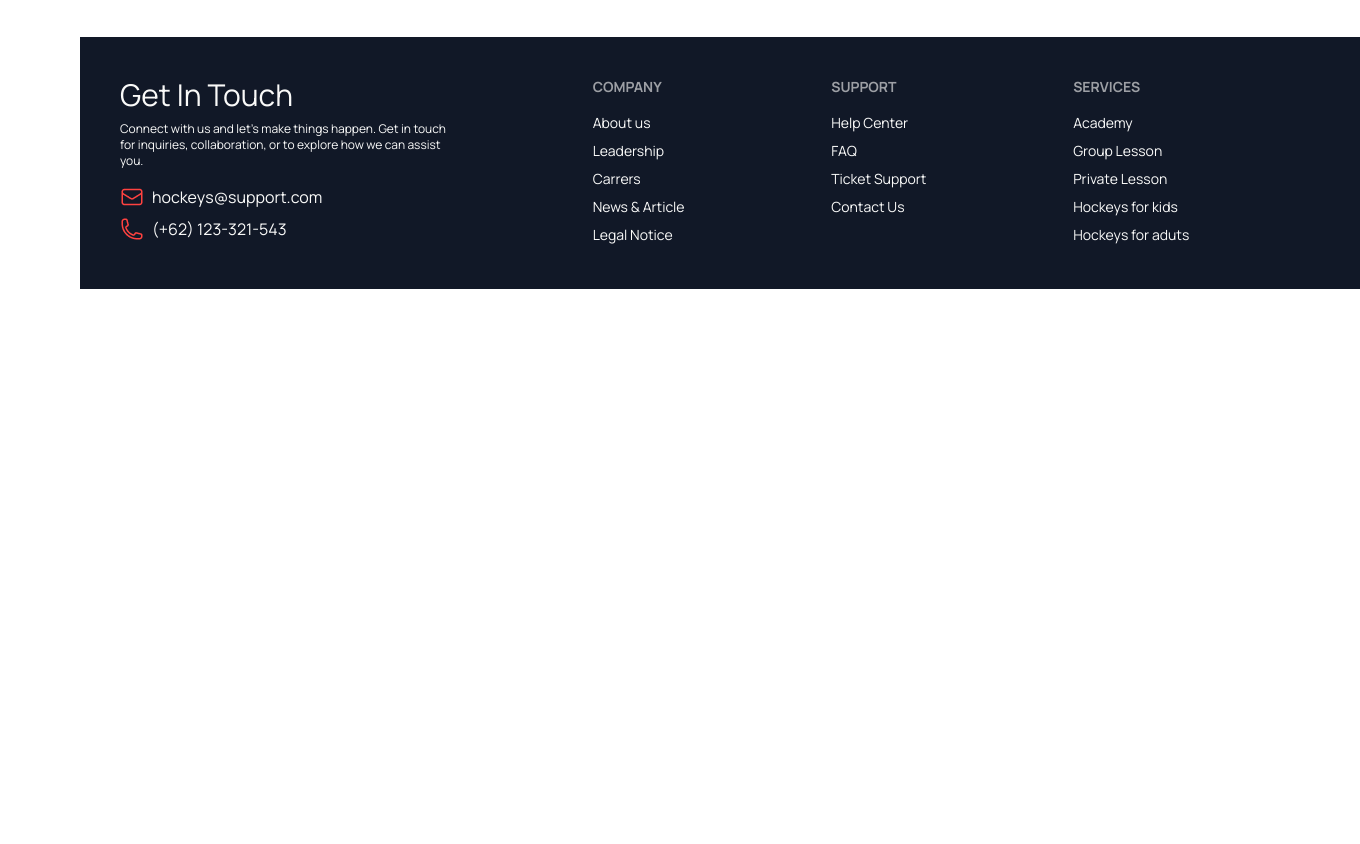
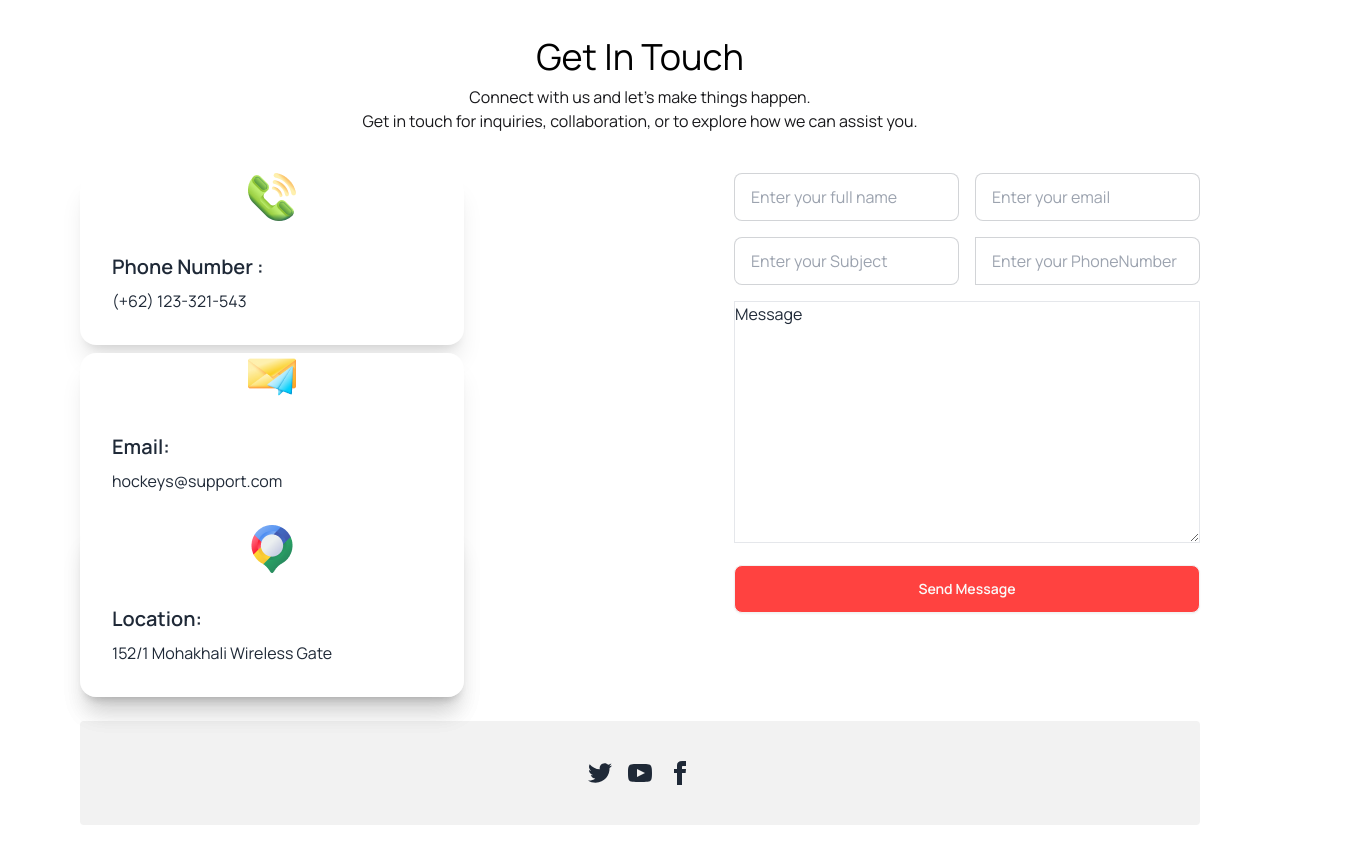
Before and after one commit to mdolidehasan/Hockey-Website, a plain HTML site: page index.html in a window 1280 px wide. Shown: the part 3736-4580 px from the top of the page, 1360 px wide, since content can reach past the window. Before the commit the page ends 4025 px from the top, so only its background shows below. Drawn offline with nearby package versions, Linux system fonts and the light colour scheme.

Commit message:
Almost Done commit!

```diff
--- a/index.html
+++ b/index.html
@@ -440,10 +440,77 @@
         </div>
       </div>
     </section>
+
+    <!-- Social Media Section -->
+    <section class="mt-10">
+      <div class="text-center mb-10">
+        <h1 class="text-black text-4xl mb-2">Get In Touch</h1>
+        <p class="text-zinc-900 text-base">Connect with us and let's make things happen. <br>Get in touch for inquiries, collaboration, or to explore how we can assist you.</p>
+      </div>
+
+      <!-- Social Media -->
+      <div class="mx-20 flex justify-between">
+        <div class="">
+          <div class="card w-96 bg-base-100 shadow-xl mb-2">
+            <figure><img src="Images/Group 1171275317.png" alt="Shoes" /></figure>
+            <div class="card-body">
+              <h2 class="card-title">Phone Number :</h2>
+              <p>(+62) 123-321-543</p>
+            </div>
+          </div>
+          <div class="card w-96 bg-base-100 shadow-xl mb-2">
+            <figure><img src="Images/Group 1171275318.png" alt="Shoes" /></figure>
+            <div class="card-body">
+              <h2 class="card-title">Email:</h2>
+              <p>hockeys@support.com</p>
+            </div>
+            <div class="card w-96 bg-base-100 shadow-xl">
+              <figure><img src="Images/Group 1171275321.png" alt="Shoes" /></figure>
+              <div class="card-body">
+                <h2 class="card-title">Location:</h2>
+                <p>152/1 Mohakhali Wireless Gate</p>
+              </div>
+            </div>
+          </div>
+        </div>
+        <div>
+          <div class="flex gap-4 mb-4">
+            <div class="join">
+              <input class="input input-bordered join-item" placeholder="Enter your full name"/>
+            </div>
+            <div class="join">
+              <input class="input input-bordered join-item" placeholder="Enter your email"/>
+            </div>
+          </div>
+          <div class="flex gap-4 mb-4">
+            <div class="join">
+              <input class="input input-bordered join-item" placeholder="Enter your Subject"/>
+            </div>
+            <div class="join">
+              <input class="input input-bordered join-item" placeholder="Enter your PhoneNumber"/>
+            </div>
+          </div>
+          <div>
+            <textarea class="border w-full" name="" id="" cols="30" rows="10" placeholder="Write your message">Message</textarea>
+            <button class="btn bg-hockey-primary text-stone-50 btn-wide w-full mt-4">Send Message</button>
+          </div>
+        </div>
+      </div>
+      <div class="mx-20 mt-4">
+        <div class="footer footer-center p-10 bg-base-200 text-base-content rounded">
+          <nav>
+            <div class="grid grid-flow-col gap-4">
+              <a><svg xmlns="http://www.w3.org/2000/svg" width="24" height="24" viewBox="0 0 24 24" class="fill-current"><path d="M24 4.557c-.883.392-1.832.656-2.828.775 1.017-.609 1.798-1.574 2.165-2.724-.951.564-2.005.974-3.127 1.195-.897-.957-2.178-1.555-3.594-1.555-3.179 0-5.515 2.966-4.797 6.045-4.091-.205-7.719-2.165-10.148-5.144-1.29 2.213-.669 5.108 1.523 6.574-.806-.026-1.566-.247-2.229-.616-.054 2.281 1.581 4.415 3.949 4.89-.693.188-1.452.232-2.224.084.626 1.956 2.444 3.379 4.6 3.419-2.07 1.623-4.678 2.348-7.29 2.04 2.179 1.397 4.768 2.212 7.548 2.212 9.142 0 14.307-7.721 13.995-14.646.962-.695 1.797-1.562 2.457-2.549z"></path></svg></a>
+              <a><svg xmlns="http://www.w3.org/2000/svg" width="24" height="24" viewBox="0 0 24 24" class="fill-current"><path d="M19.615 3.184c-3.604-.246-11.631-.245-15.23 0-3.897.266-4.356 2.62-4.385 8.816.029 6.185.484 8.549 4.385 8.816 3.6.245 11.626.246 15.23 0 3.897-.266 4.356-2.62 4.385-8.816-.029-6.185-.484-8.549-4.385-8.816zm-10.615 12.816v-8l8 3.993-8 4.007z"></path></svg></a>
+              <a><svg xmlns="http://www.w3.org/2000/svg" width="24" height="24" viewBox="0 0 24 24" class="fill-current"><path d="M9 8h-3v4h3v12h5v-12h3.642l.358-4h-4v-1.667c0-.955.192-1.333 1.115-1.333h2.885v-5h-3.808c-3.596 0-5.192 1.583-5.192 4.615v3.385z"></path></svg></a>
+            </div>
+          </nav>
+        </div>
+    </section>
   </main>
-  <footer>
+  <footer class="mx-20">
     <!-- Footer Section -->
-    <footer class="footer mx-20 p-10 bg-gray-900 text-stone-50 mt-10">
+    <footer class="footer p-10 bg-gray-900 text-stone-50 mt-10">
       <aside>
         <!-- <svg width="50" height="50" viewBox="0 0 24 24" xmlns="http://www.w3.org/2000/svg" fill-rule="evenodd" clip-rule="evenodd" class="fill-current"><path d="M22.672 15.226l-2.432.811.841 2.515c.33 1.019-.209 2.127-1.23 2.456-1.15.325-2.148-.321-2.463-1.226l-.84-2.518-5.013 1.677.84 2.517c.391 1.203-.434 2.542-1.831 2.542-.88 0-1.601-.564-1.86-1.314l-.842-2.516-2.431.809c-1.135.328-2.145-.317-2.463-1.229-.329-1.018.211-2.127 1.231-2.456l2.432-.809-1.621-4.823-2.432.808c-1.355.384-2.558-.59-2.558-1.839 0-.817.509-1.582 1.327-1.846l2.433-.809-.842-2.515c-.33-1.02.211-2.129 1.232-2.458 1.02-.329 2.13.209 2.461 1.229l.842 2.515 5.011-1.677-.839-2.517c-.403-1.238.484-2.553 1.843-2.553.819 0 1.585.509 1.85 1.326l.841 2.517 2.431-.81c1.02-.33 2.131.211 2.461 1.229.332 1.018-.21 2.126-1.23 2.456l-2.433.809 1.622 4.823 2.433-.809c1.242-.401 2.557.484 2.557 1.838 0 .819-.51 1.583-1.328 1.847m-8.992-6.428l-5.01 1.675 1.619 4.828 5.011-1.674-1.62-4.829z"></path></svg> -->
         <p class="text-stone-50 text-3xl">Get In Touch</p>
```
